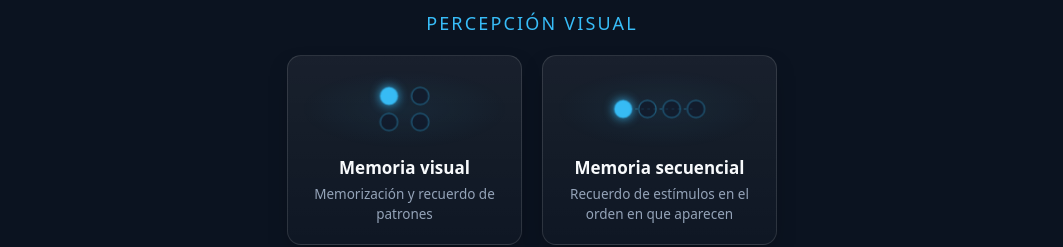
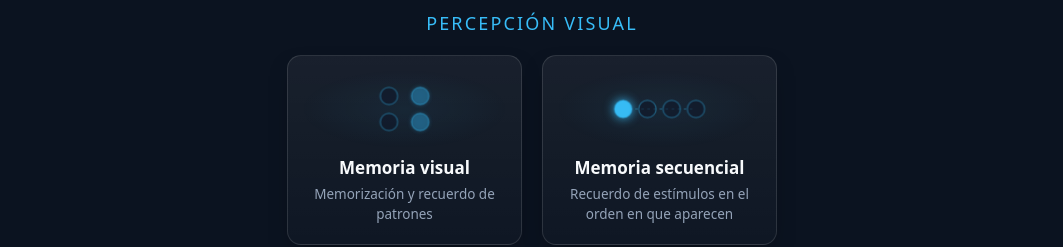
Before and after one commit to belencera/eyevt-app, a Next.js app: page / in a window 1280 px wide. Shown: the part 838-1085 px from the top of the page, without its empty margins (108-1171 px from the left). Built offline with nearby package versions, Linux system fonts and the light colour scheme.

Commit message:
style: miniatura de Memoria visual con patrones de dos estímulos

```diff
--- a/app/components/GamePreviews.js
+++ b/app/components/GamePreviews.js
@@ -110,10 +110,11 @@ export function VisualMemoryPreview() {
   return (
     <div className="card-preview memory-preview">
       <svg className="preview-svg-path" viewBox="0 0 200 90" fill="none">
-        <circle cx="82" cy="30" r="10" className="memory-node node-1" />
-        <circle cx="118" cy="30" r="10" className="memory-node node-2" />
-        <circle cx="82" cy="60" r="10" className="memory-node node-3" />
-        <circle cx="118" cy="60" r="10" className="memory-node node-4" />
+        {/* Patrones de dos círculos que aparecen y desaparecen a la vez */}
+        <circle cx="82" cy="30" r="10" className="pattern-node pattern-node-1" />
+        <circle cx="118" cy="30" r="10" className="pattern-node pattern-node-2" />
+        <circle cx="82" cy="60" r="10" className="pattern-node pattern-node-3" />
+        <circle cx="118" cy="60" r="10" className="pattern-node pattern-node-4" />
       </svg>
     </div>
   )
--- a/app/components/previews.css
+++ b/app/components/previews.css
@@ -252,6 +252,53 @@
 .memory-node.node-3 { animation-delay: 2.4s; }
 .memory-node.node-4 { animation-delay: 3.6s; }
 
+/* Memoria visual: patrones de dos círculos que se encienden y apagan a la vez.
+   Ciclo de 4 patrones (25% cada uno): diagonal ↘ (1-4), diagonal ↙ (2-3),
+   columna izquierda (1-3) y columna derecha (2-4). */
+.pattern-node {
+  stroke: rgba(56, 189, 248, 0.4);
+  stroke-width: 1.5;
+  fill: rgba(15, 23, 42, 0.6);
+  animation-duration: 6s;
+  animation-iteration-count: infinite;
+  animation-timing-function: ease-in-out;
+}
+
+.pattern-node-1 { animation-name: patternNode1; }
+.pattern-node-2 { animation-name: patternNode2; }
+.pattern-node-3 { animation-name: patternNode3; }
+.pattern-node-4 { animation-name: patternNode4; }
+
+@keyframes patternNode1 {
+  0%, 16% { fill: #38bdf8; filter: drop-shadow(0 0 6px #38bdf8); }
+  20%, 46% { fill: rgba(15, 23, 42, 0.6); filter: none; }
+  50%, 66% { fill: #38bdf8; filter: drop-shadow(0 0 6px #38bdf8); }
+  70%, 100% { fill: rgba(15, 23, 42, 0.6); filter: none; }
+}
+
+@keyframes patternNode2 {
+  0%, 21% { fill: rgba(15, 23, 42, 0.6); filter: none; }
+  25%, 41% { fill: #38bdf8; filter: drop-shadow(0 0 6px #38bdf8); }
+  45%, 71% { fill: rgba(15, 23, 42, 0.6); filter: none; }
+  75%, 91% { fill: #38bdf8; filter: drop-shadow(0 0 6px #38bdf8); }
+  95%, 100% { fill: rgba(15, 23, 42, 0.6); filter: none; }
+}
+
+@keyframes patternNode3 {
+  0%, 21% { fill: rgba(15, 23, 42, 0.6); filter: none; }
+  25%, 41% { fill: #38bdf8; filter: drop-shadow(0 0 6px #38bdf8); }
+  45%, 46% { fill: rgba(15, 23, 42, 0.6); filter: none; }
+  50%, 66% { fill: #38bdf8; filter: drop-shadow(0 0 6px #38bdf8); }
+  70%, 100% { fill: rgba(15, 23, 42, 0.6); filter: none; }
+}
+
+@keyframes patternNode4 {
+  0%, 16% { fill: #38bdf8; filter: drop-shadow(0 0 6px #38bdf8); }
+  20%, 71% { fill: rgba(15, 23, 42, 0.6); filter: none; }
+  75%, 91% { fill: #38bdf8; filter: drop-shadow(0 0 6px #38bdf8); }
+  95%, 100% { fill: rgba(15, 23, 42, 0.6); filter: none; }
+}
+
 /* Memoria secuencial: línea que une los estímulos en orden */
 .sequence-track {
   stroke: rgba(56, 189, 248, 0.25);
```
